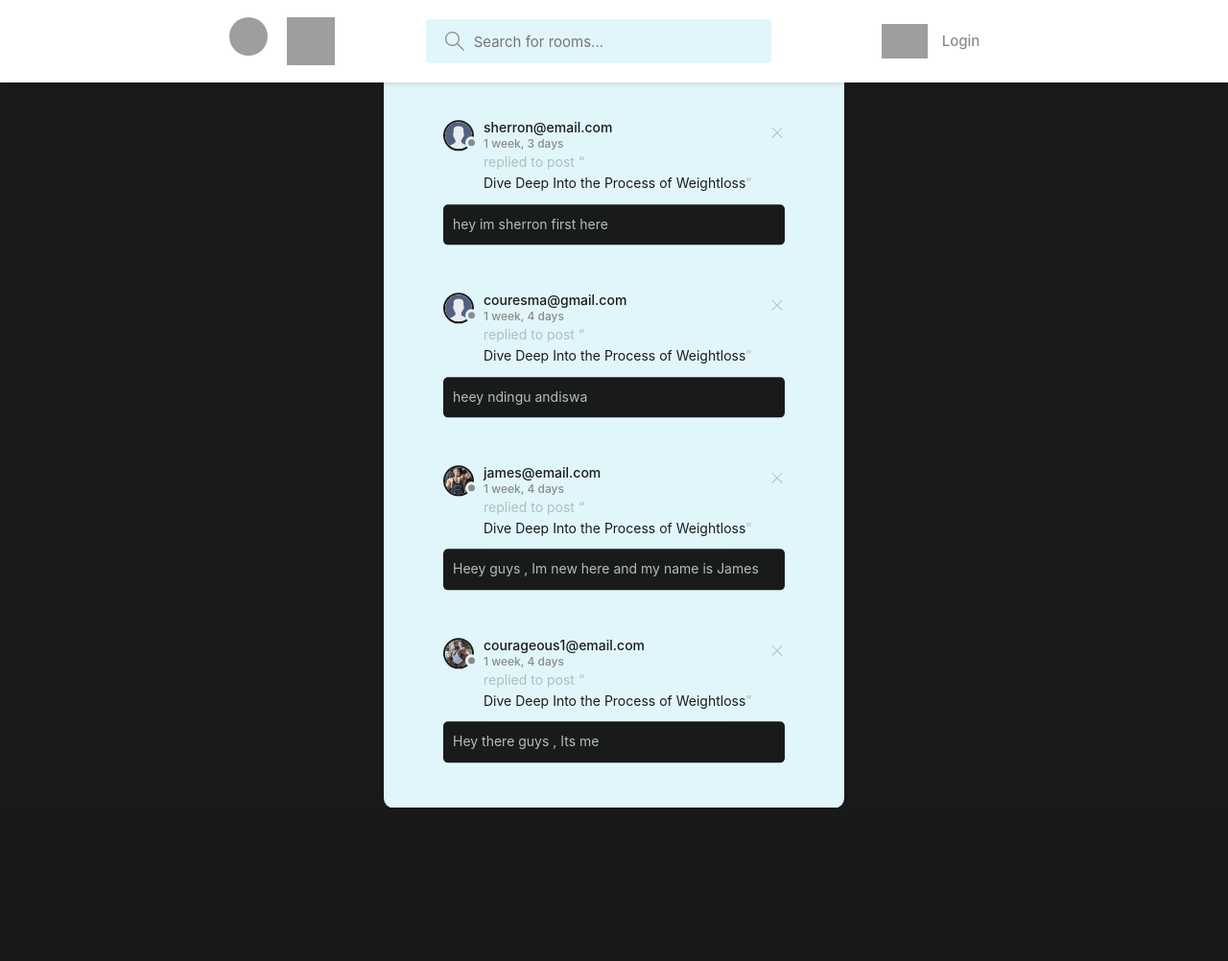
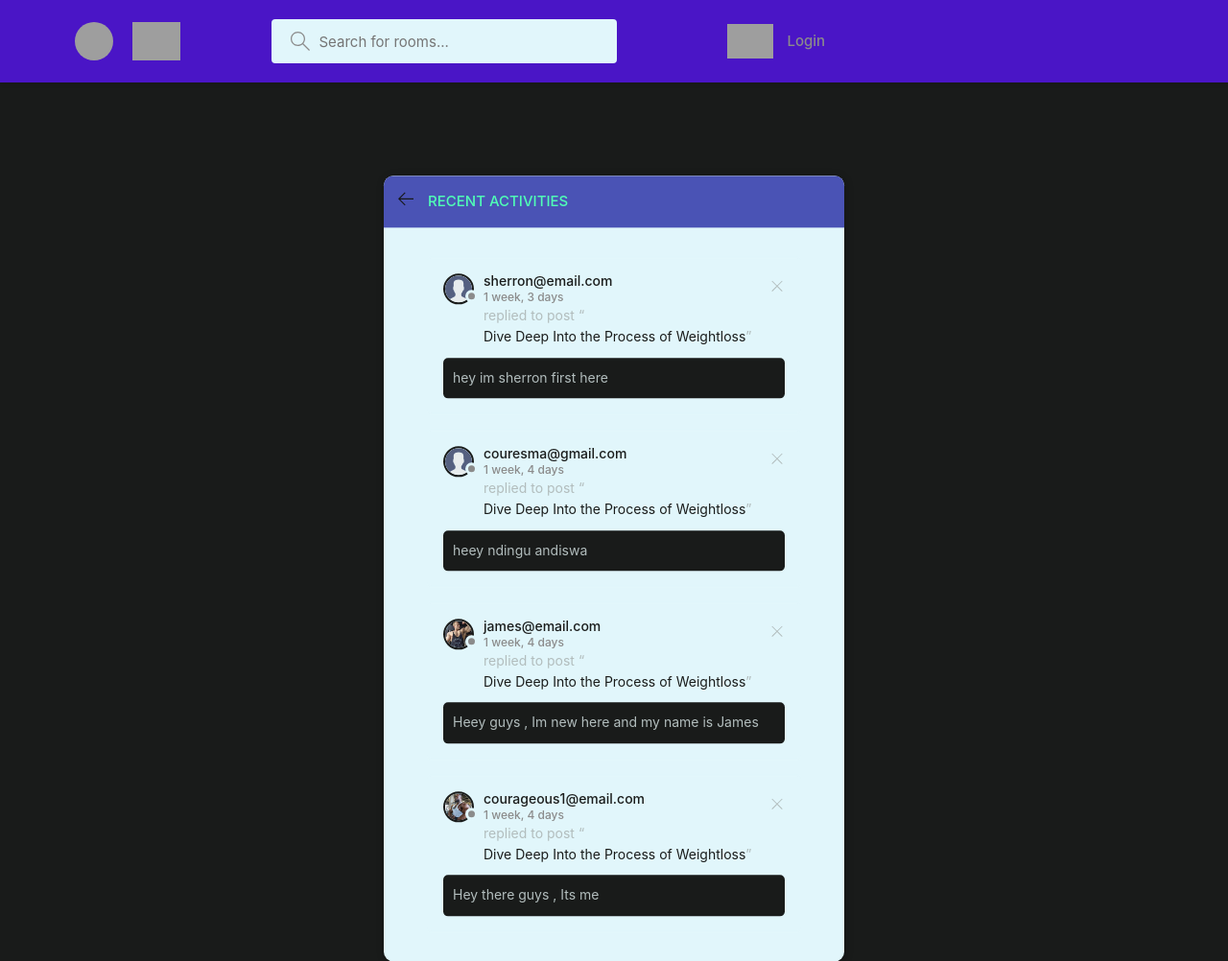
Before and after one commit to CourageGanyiwa/gym_bud_app, a Django app: page /activity/ in a window 1280 px wide. Shown: the whole page at 96% size. Before the commit the page ends 842 px from the top, so only its background shows below. Run offline with Django 5.2, Linux system fonts and the light colour scheme; data comes from the database, SQL or seed files in the repository; grey boxes are pictures that could not be loaded.

Commit message:
latest changes

```diff
--- a/static/styles/style.css
+++ b/static/styles/style.css
@@ -272,7 +272,7 @@ nav {
 
 .header {
   padding: 1.5rem;
-  background-color: white;
+  background-color: rgb(74, 21, 198);
   box-shadow: 0 2px 4px rgba(0, 0, 0, 0.1);
   position: sticky;
   top: 0;
@@ -283,7 +283,6 @@ nav {
   display: flex;
   gap: 9.5rem;
   align-items: center;
-  justify-content: center;
 }
 
 .header__logo,
@@ -441,7 +440,7 @@ nav {
   max-width: 48rem;
   min-height: 40rem;
   position: absolute;
-  top: 50%;
+  top: 70%;
   left: 50%;
   transform: translate(-50%, -46%);
   background-color: var(--color-dark);
--- a/templates/navbar.html
+++ b/templates/navbar.html
@@ -1,6 +1,6 @@
 {% load static %}
 <header class="header header--loggedIn">
-  <div class="container">
+  <div class="container" style="display: flex; align-items: center">
     <a href="{% url 'home' %}" class="header__logo">
       <img
         src="https://res.cloudinary.com/du238xjtt/image/upload/v1763755373/logo_mtnxgt.png"
@@ -9,7 +9,7 @@
       <img
         src="https://res.cloudinary.com/du238xjtt/image/upload/v1763771852/gym-bud_logo_hjqizz.png"
         alt=""
-        style="width: 50px; height: 50px"
+        style="width: 50px; height: auto"
       />
     </a>
     <form class="header__search" method="get" action="{% url 'home' %}">
```
Also changed, not shown: gym_bud/settings.py (+6 -6 lines).
